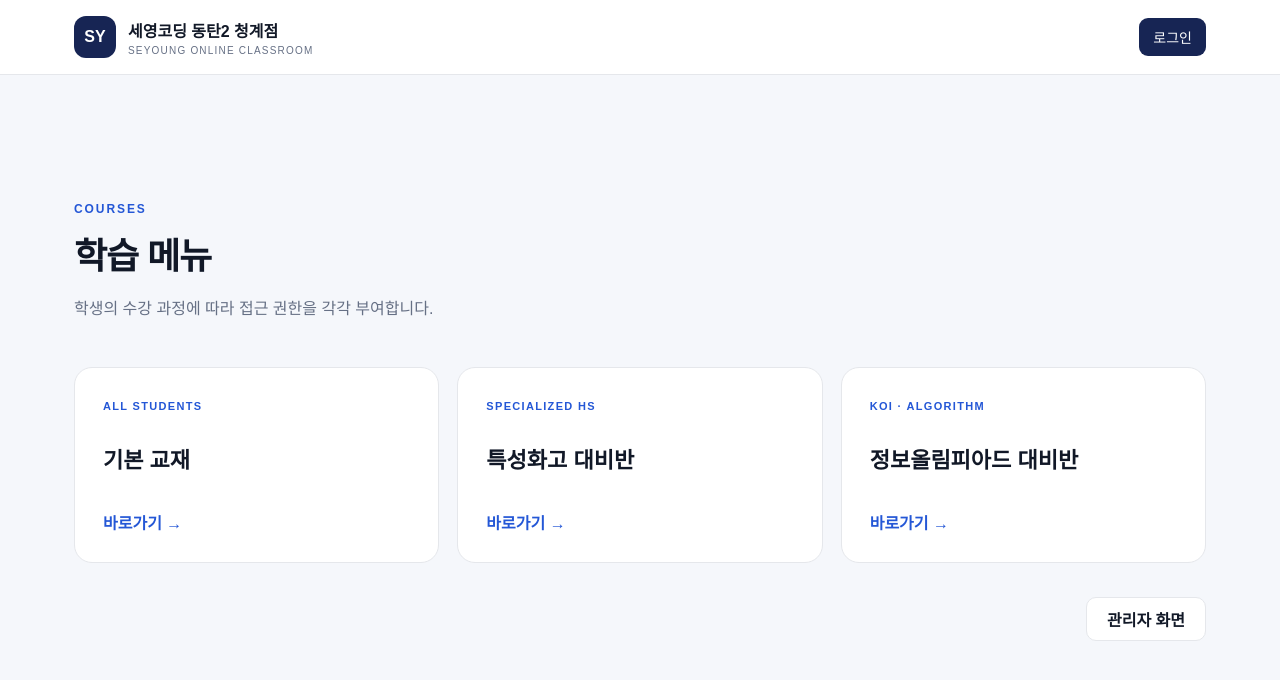
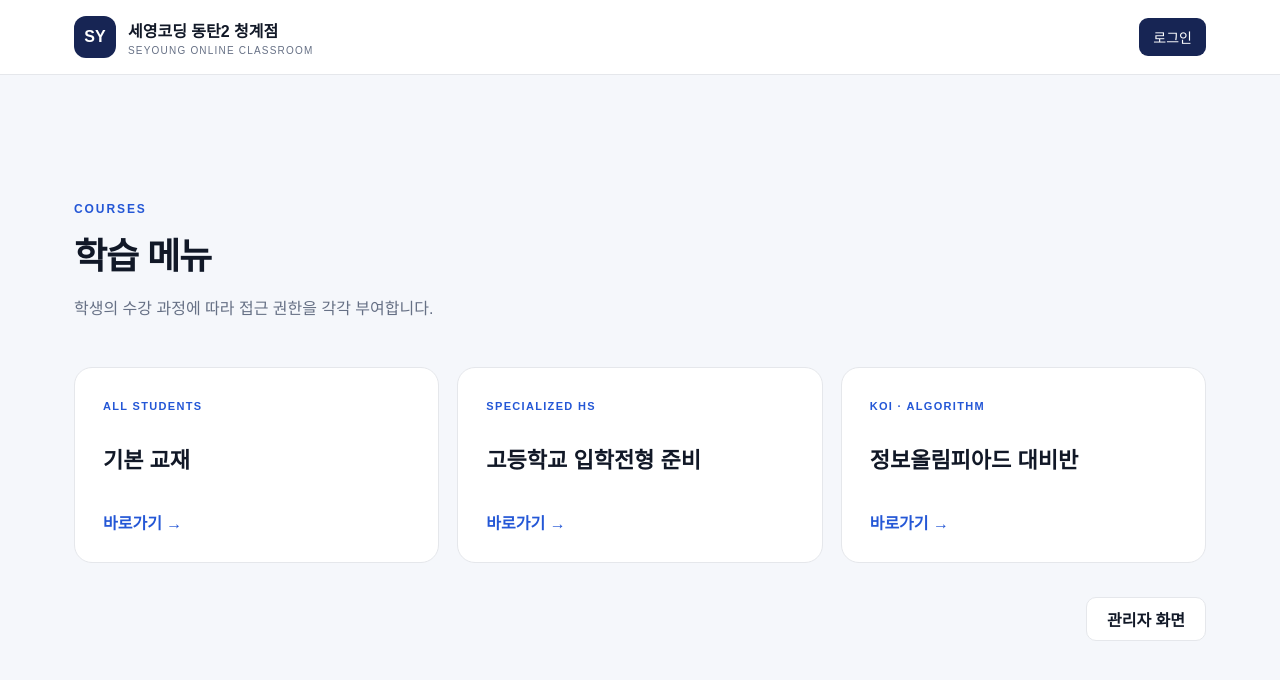
Before and after one commit to syalgo/mainpage, a Next.js app in the folder learning-platform/: page / in a window 1280 px wide. Shown: the top 680 px of the page. Built offline with nearby package versions, Linux system fonts and the light colour scheme; no server answers.

Commit message:
Rename high school admissions course

```diff
--- a/learning-platform/src/app/page.tsx
+++ b/learning-platform/src/app/page.tsx
@@ -2,7 +2,7 @@ import Link from "next/link";
 
 const sections = [
   { href: "/materials", label: "기본 교재", tag: "ALL STUDENTS" },
-  { href: "/specialized", label: "특성화고 대비반", tag: "SPECIALIZED HS" },
+  { href: "/specialized", label: "고등학교 입학전형 준비", tag: "SPECIALIZED HS" },
   { href: "/koi", label: "정보올림피아드 대비반", tag: "KOI · ALGORITHM" },
 ];
 
```
